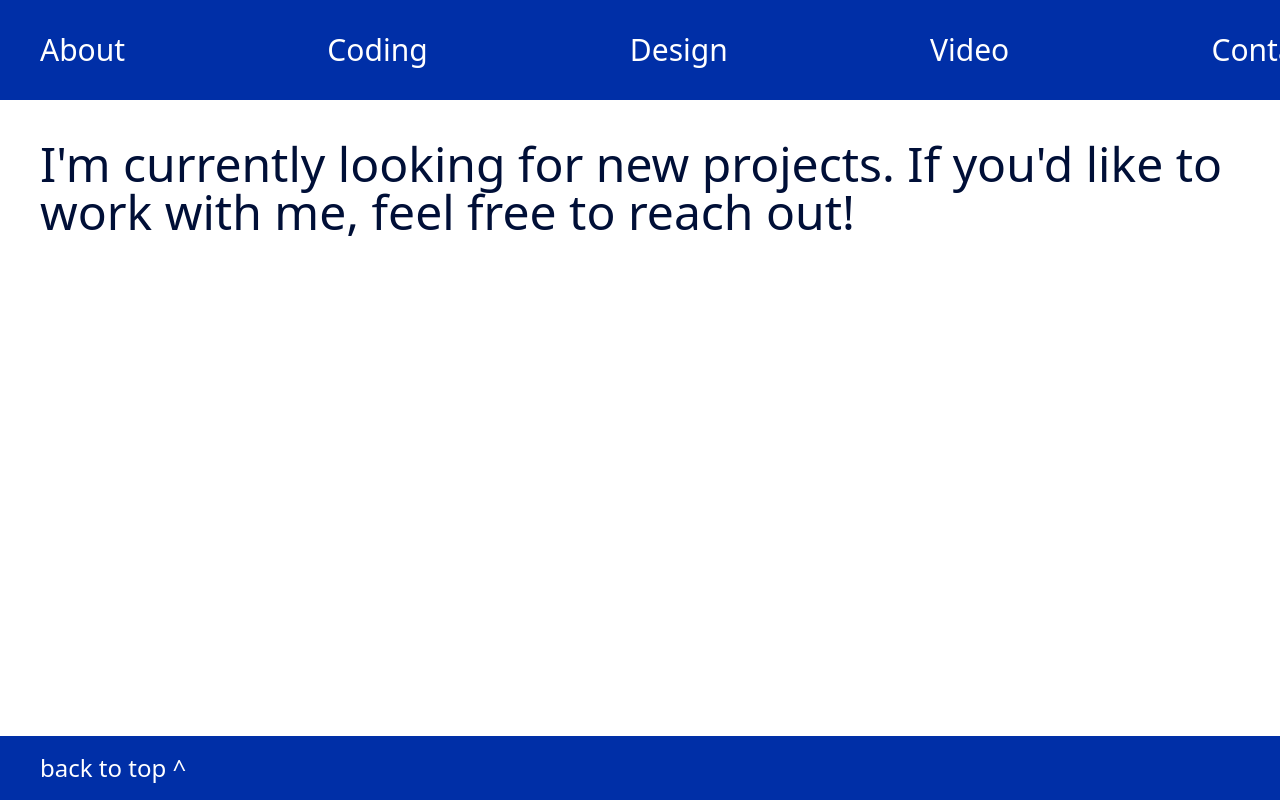
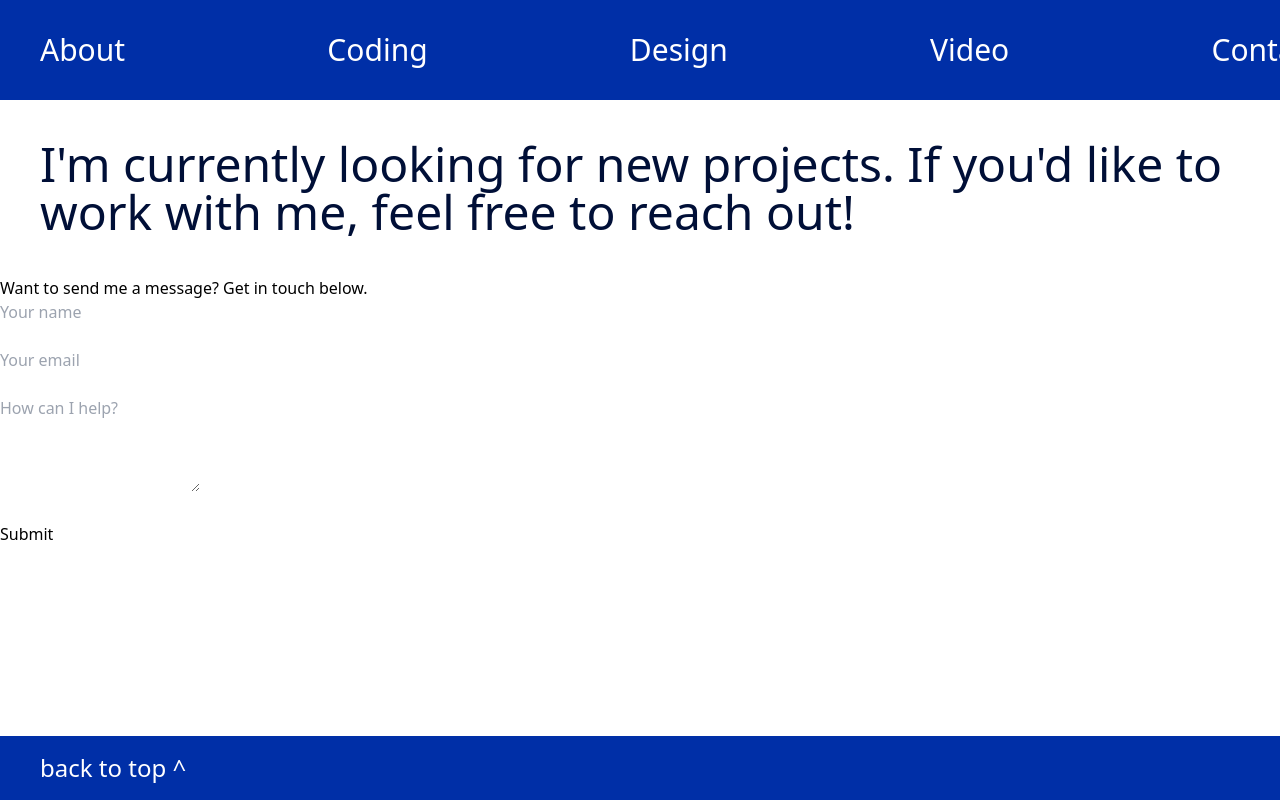
Before and after one commit to jackkershaw/portfolio, a React (Vite) app: page / in a window 1280 px wide. Both pictures are taken after a click on the element "Contact". Built offline with nearby package versions, Linux system fonts and the light colour scheme.

Commit message:
add contact form structure from old portfolio

```diff
--- a/src/contact.jsx
+++ b/src/contact.jsx
@@ -1,11 +1,47 @@
 function Contact() {
-    return (
-        <>
-        <p className="text-5xl text-ykb-700 mx-10 py-10">
-        I'm currently looking for new projects. If you'd like to work with me, feel free to reach out!
-    </p>
+  return (
+    <>
+      <p className="mx-10 py-10 text-5xl text-ykb-700">
+        I'm currently looking for new projects. If you'd like to work with me,
+        feel free to reach out!
+      </p>
+      <form action="https://formsubmit.co/jcode689@gmail.com" method="POST">
+        <h4>Want to send me a message? Get in touch below.</h4>
+        <input
+          type="text"
+          id="name"
+          name="name"
+          placeholder="Your name"
+          required
+        />
+        <br />
+        <br />
+        <input
+          type="email"
+          id="email"
+          name="email"
+          placeholder="Your email"
+          required
+        />
+        <br />
+        <br />
+        <textarea
+          id="message"
+          name="message"
+          placeholder="How can I help?"
+          required
+          rows="4"
+        ></textarea>
+        <br />
+        <br />
+        <button type="submit" value="Submit">
+          Submit
+        </button>
+        <br />
+        <br />
+      </form>
     </>
-    )
+  );
 }
 
 export default Contact;
```
